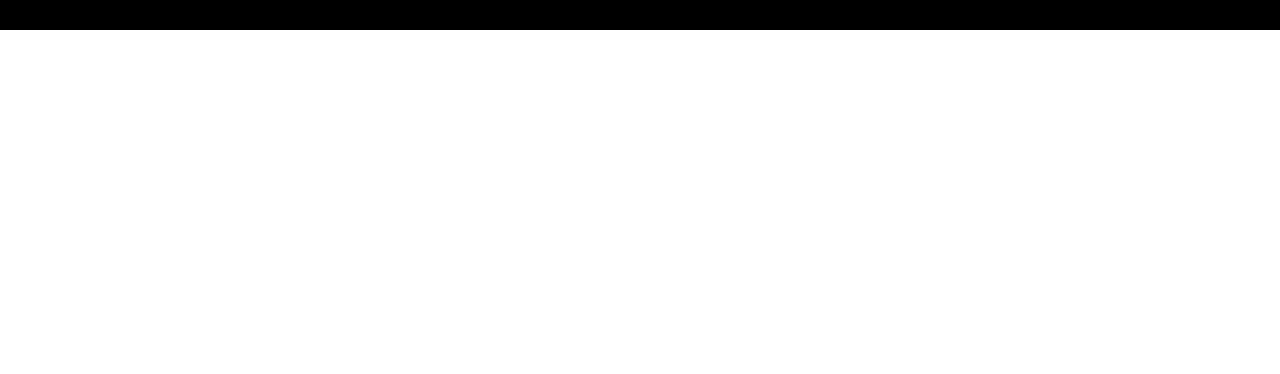
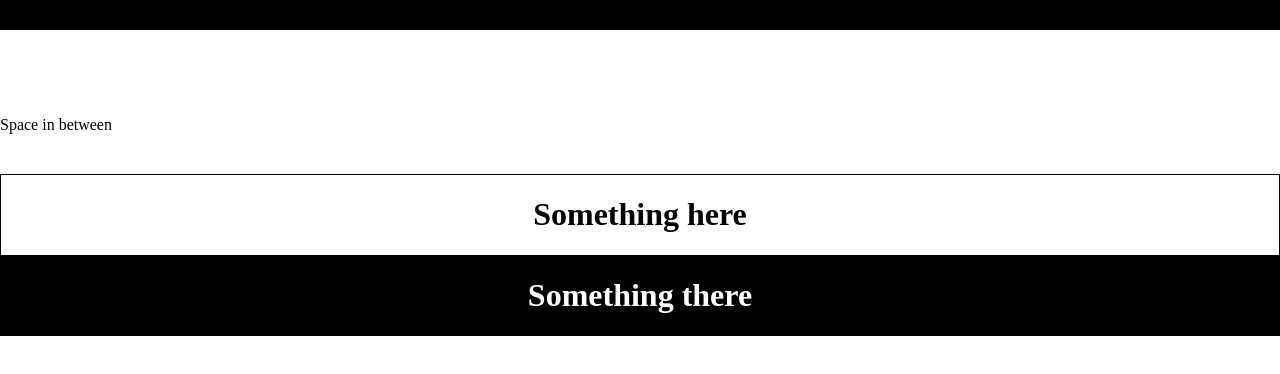
Before and after one commit to amitabh-anandpd/animations, a plain HTML site: page henkanAnimations/sliding-text.html in a window 1280 px wide. Shown: the top 374 px of the page. Drawn offline with Linux system fonts and the light colour scheme.

Commit message:
Added more infinitely sliding elements

```diff
--- a/henkanAnimations/top-marquee.html
+++ b/henkanAnimations/sliding-text.html
@@ -94,11 +94,22 @@
         }
     </style>
 </head>
-<body>
+<body style="min-height: 100vh; margin: 0; padding: 0;">
     <section class="headtop middle_align">
         <span class="marquee2 middle_align">
             <p>Your text here</p>
         </span>
     </section>
+    <div style="top:100px; position: relative;"><p>Space in between</p></div>
+    <div style="top:100px; position: relative; border: solid black 1px" class="marquee">
+        <h1>
+            <p>Something here</p>
+        </h1>
+    </div>
+    <div style="top: 100px; position: relative;" class="marquee2">
+        <h1>
+            <p>Something there</p>
+            </h1>
+    </div>
 </body>
 </html>
```
